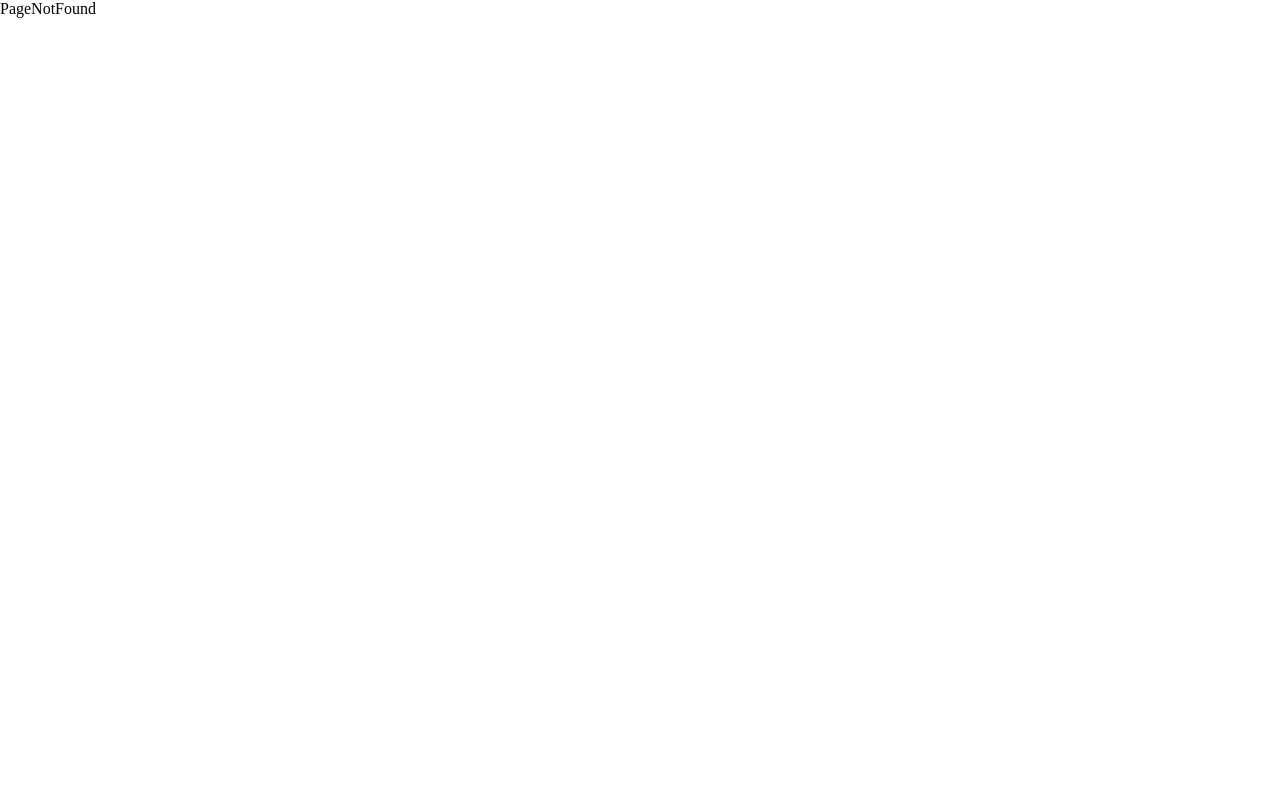
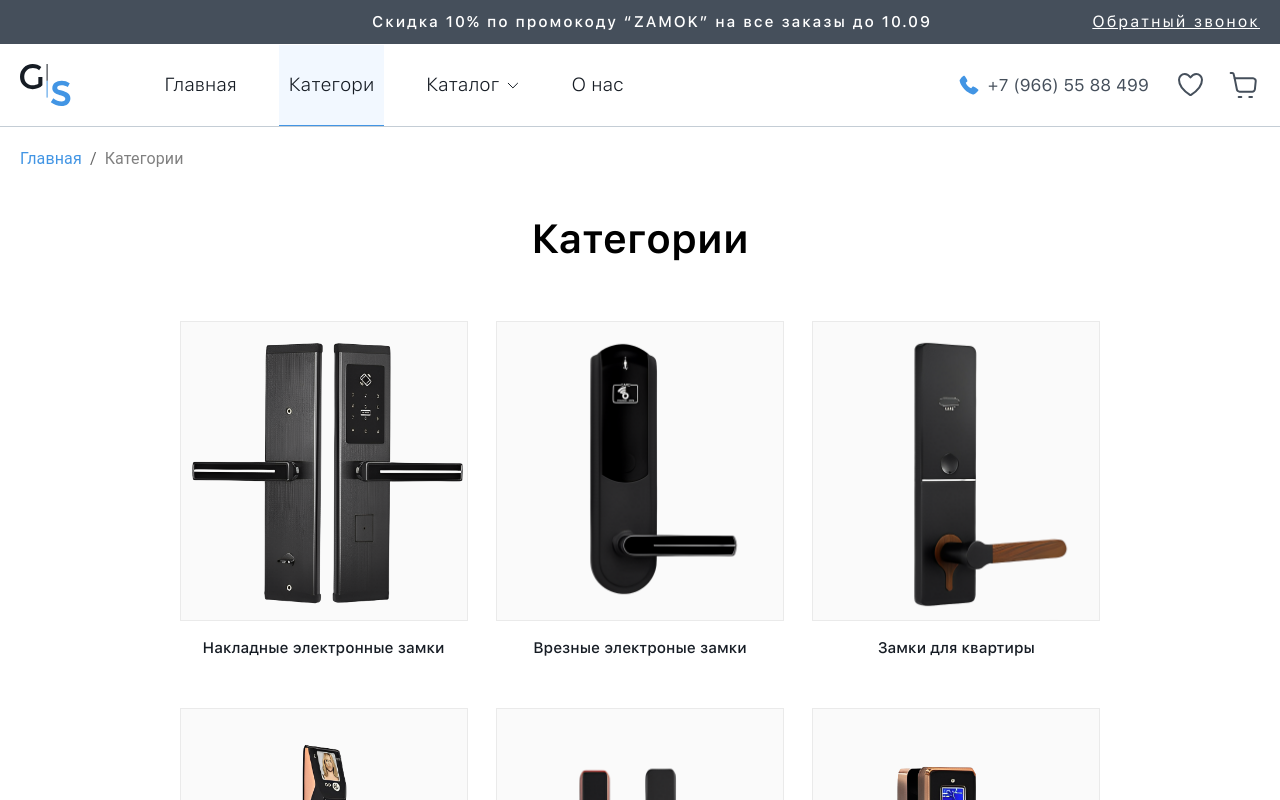
Before and after one commit to iamalidev/golden-soft, a React (Create React App) app: page /category in a window 1280 px wide. Shown: the top 800 px of the page. Built offline with nearby package versions, Linux system fonts and the light colour scheme.

Commit message:
products are sorted by category

```diff
--- a/src/App.js
+++ b/src/App.js
@@ -15,8 +15,8 @@ function App() {
     <BrowserRouter>
       <Routes>
         <Route path="/" element={<Home />} />
-        <Route path="/category/:type" element={<CategoryPage />} />
-        <Route path="/catalog" element={<Catalog />} />
+        <Route path="/category" element={<CategoryPage />} />
+        <Route path="/catalog/:type" element={<Catalog />} />
         <Route path="/wholesale" element={<WholeSale />} />
         <Route path="/about-us" element={<AboutUs />} />
         <Route path="/product" element={<Product />} />
--- a/src/components/CategoryPageCards/index.jsx
+++ b/src/components/CategoryPageCards/index.jsx
@@ -2,12 +2,14 @@ import React from "react";
 import { Link } from "react-router-dom";
 import * as Style from "./style";
 
-const CategoryPageCards = ({ img, text }) => {
+const CategoryPageCards = ({ img, text, type }) => {
   return (
-    <Style.CategoryPageCard to="/catalog">
-      <Style.CardImg>
-        <img src={img} alt="" />
-      </Style.CardImg>
+    <Style.CategoryPageCard>
+      <Link to={`/catalog/${type}`}>
+        <Style.CardImg>
+          <img src={img} alt="" />
+        </Style.CardImg>
+      </Link>
       <Style.CardText>{text}</Style.CardText>
     </Style.CategoryPageCard>
   );
--- a/src/pages/Catalog/index.jsx
+++ b/src/pages/Catalog/index.jsx
@@ -10,14 +10,19 @@ import { PopularProductsTitle } from "../../components/PopularProducts/style";
 import ProductCard from "../../components/ProductCard";
 import * as Style from "./style";
 import MainContext from "../../context/CartContext";
+import { useParams } from "react-router-dom";
 
 const Catalog = () => {
+  const { type } = useParams();
   const [data, setData] = useState([]);
   const { cartItems } = useContext(MainContext);
   const { likeItems } = useContext(MainContext);
+  const categoryText = type.toLocaleLowerCase();
 
   async function getData() {
-    const res = await axios.get(`${process.env.REACT_APP_MAIN_URL}`);
+    const res = await axios.get(
+      `${process.env.REACT_APP_MAIN_URL}?category=${categoryText}`
+    );
 
     if ((res.status = 200)) {
       setData(res.data);
@@ -26,14 +31,14 @@ const Catalog = () => {
 
   useEffect(() => {
     getData();
-  }, []);
+  }, [type]);
 
   return (
     <Style.CatalogWrapper>
       <Header />
       <Container>
         <BreadCrumbs disableText={"Каталог"} />
-        <PopularProductsTitle>Накладные электронные замки</PopularProductsTitle>
+        {/* <PopularProductsTitle>Накладные электронные замки</PopularProductsTitle> */}
         <Style.CatalogCardsWrapper>
           {data?.map((el) => (
             <ProductCard
--- a/src/pages/Catalog/style.js
+++ b/src/pages/Catalog/style.js
@@ -13,11 +13,13 @@ const CatalogCardsWrapper = styled.div`
   ${adaptiveValue("margin-top", 64, 20)}
   ${adaptiveValue("margin-bottom", 80, 50)}
   display: flex;
-  justify-content: space-between;
-  ${Flex.center}
   column-gap: 30px;
   ${adaptiveValue("row-gap", 40, 16)}
   flex-wrap: wrap;
+
+  @media (max-width: 1285px) {
+    ${Flex.center}
+  }
 `;
 
 export { CatalogWrapper, CatalogCardsWrapper };
--- a/src/pages/CategoryPage/data.js
+++ b/src/pages/CategoryPage/data.js
@@ -12,41 +12,49 @@ const categoryListData = [
     id: 0,
     img: img1,
     text: "Накладные электронные замки",
+    type: "forFlat",
   },
   {
     id: 0,
     img: img2,
     text: "Врезные электроные замки",
+    type: "forHome",
   },
   {
     id: 0,
     img: img3,
     text: "Замки для квартиры",
+    type: "forHotel",
   },
   {
     id: 0,
     img: img4,
     text: "Замки для дома",
+    type: "forOffice",
   },
   {
     id: 0,
     img: img5,
     text: "Замки для отелей",
+    type: "forOffice",
   },
   {
     id: 0,
     img: img6,
     text: "Замки для офиса",
+    type: "forHotel",
   },
   {
     id: 0,
     img: img7,
     text: "Замки для шкафчиков",
+    type: "forHome",
   },
   {
     id: 0,
     img: img8,
     text: "Замки для раздевалок",
+    type: "forFlat",
   },
 ];
 
--- a/src/pages/CategoryPage/index.jsx
+++ b/src/pages/CategoryPage/index.jsx
@@ -3,12 +3,9 @@ import Header from "../../components/Header";
 import Footer from "../../components/Footer";
 import { Container } from "../../components/Container/style";
 import { CategoryPageWrapper } from "./style";
-import { Breadcrumbs, Typography } from "@mui/material";
-import { Link } from "react-router-dom";
 import * as Style from "./style";
 import { categoryListData } from "./data";
 import CategoryPageCards from "../../components/CategoryPageCards";
-import { CategoryLink } from "../../components/Category/style";
 import BreadCrumbs from "../../components/BreadCrumbs";
 
 const CategoryPage = () => {
@@ -21,7 +18,12 @@ const CategoryPage = () => {
           <Style.CategoryPageTitle>Категории</Style.CategoryPageTitle>
           <Style.CategoryList>
             {categoryListData.map((el) => (
-              <CategoryPageCards key={el.id} img={el.img} text={el.text} />
+              <CategoryPageCards
+                key={el.id}
+                img={el.img}
+                text={el.text}
+                type={el.type}
+              />
             ))}
           </Style.CategoryList>
           <Style.CategoryPageBtn>Смотреть все</Style.CategoryPageBtn>
--- a/src/pages/CategoryPage/style.js
+++ b/src/pages/CategoryPage/style.js
@@ -1,7 +1,6 @@
 import styled from "styled-components";
 import { Fonts, Colors, Flex } from "../../utils";
 import { adaptiveValue } from "../../utils/variable";
-import { Link } from "react-router-dom";
 
 const CategoryPageWrapper = styled.div`
   width: 100%;
```
